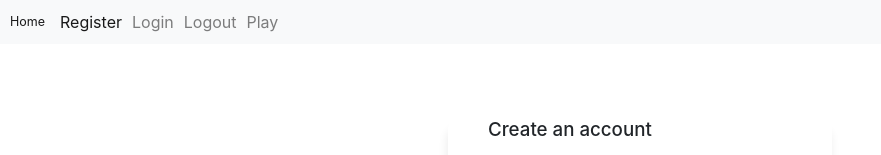
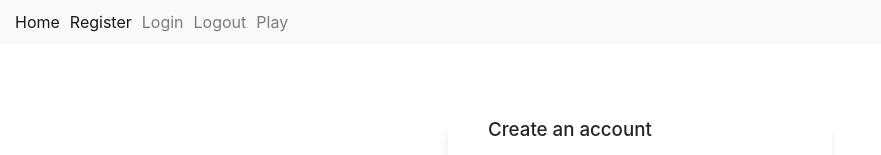
Before and after one commit to cseu3vincentmudbw/mud-client, a React (Create React App) app: page /register in a window 1280 px wide. Shown: the top 155 px of the page, without its empty margins (0-881 px from the left). Built offline with nearby package versions, Linux system fonts and the light colour scheme.

Commit message:
navbar refactor

```diff
--- a/package.json
+++ b/package.json
@@ -6,12 +6,13 @@
     "@testing-library/jest-dom": "^4.2.4",
     "@testing-library/react": "^9.3.2",
     "@testing-library/user-event": "^7.1.2",
+    "axios": "^0.19.2",
     "bootstrap": "^4.4.1",
+    "generate-maze": "^0.2.0",
     "react": "^16.13.0",
     "react-dom": "^16.13.0",
     "react-router-dom": "^5.1.2",
     "react-scripts": "3.4.0",
-    "axios": "^0.19.2",
     "styled-components": "^5.0.1"
   },
   "scripts": {
--- a/src/components/layout/Navbar.js
+++ b/src/components/layout/Navbar.js
@@ -4,14 +4,17 @@ import { NavLink } from 'react-router-dom';
 function Navbar() {
   return (
     <nav className="navbar navbar-expand-lg navbar-light bg-light">
-      <NavLink className="navbar-brand" to="/">Home</NavLink>
+      {/* <NavLink className="navbar-brand" to="/">Home</NavLink>
       <button className="navbar-toggler" type="button" data-toggle="collapse" data-target="#navbarSupportedContent" aria-controls="navbarSupportedContent" aria-expanded="false" aria-label="Toggle navigation">
         <span className="navbar-toggler-icon"></span>
-      </button>
+      </button> */}
 
       <div className="collapse navbar-collapse" id="navbarSupportedContent">
         <ul className="navbar-nav mr-auto">
-          <li className="nav-item active">
+          <li className="nav-item">
+            <NavLink className="nav-link" to="/">Home</NavLink>
+          </li>
+          <li className="nav-item">
             <NavLink className="nav-link" to="/register">Register</NavLink>
           </li>
           <li className="nav-item">
```
Also changed, not shown: src/components/features/Home.js (added, +11 -0 lines), 1 other file (tests, documents, lock files or other folders).
